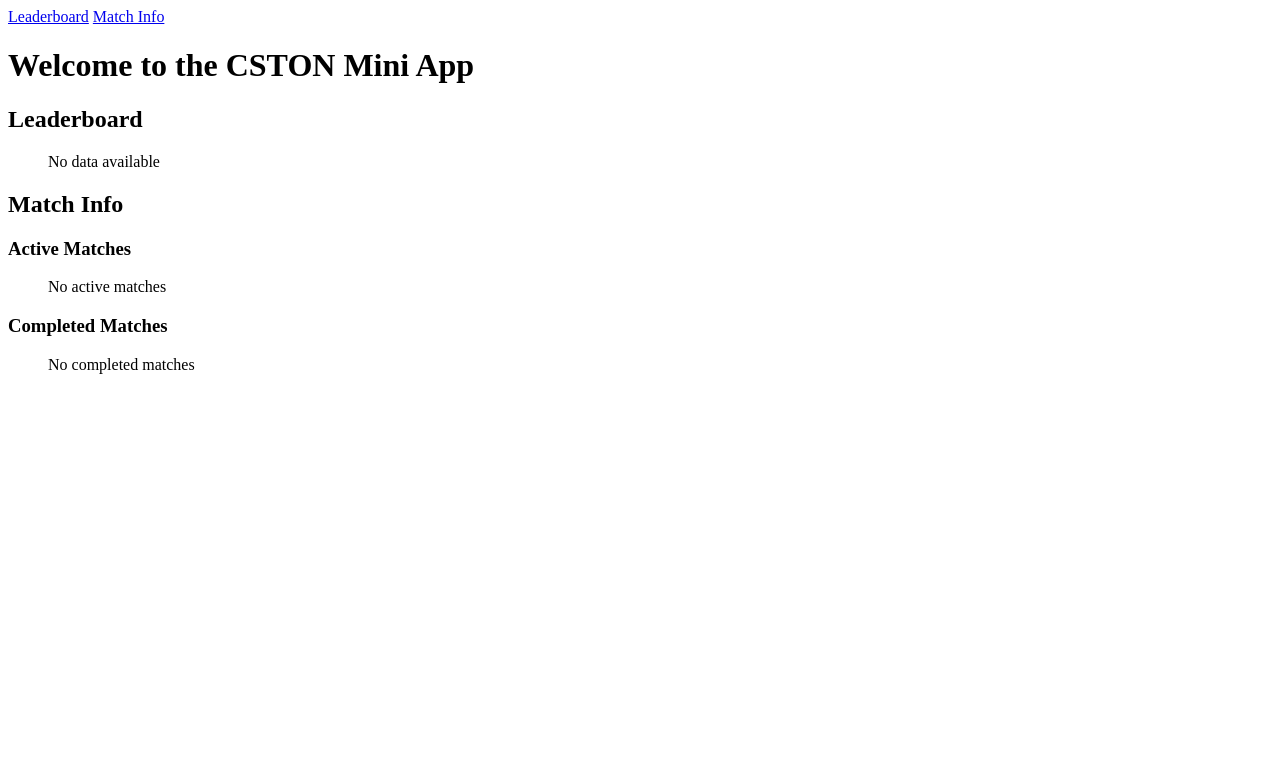
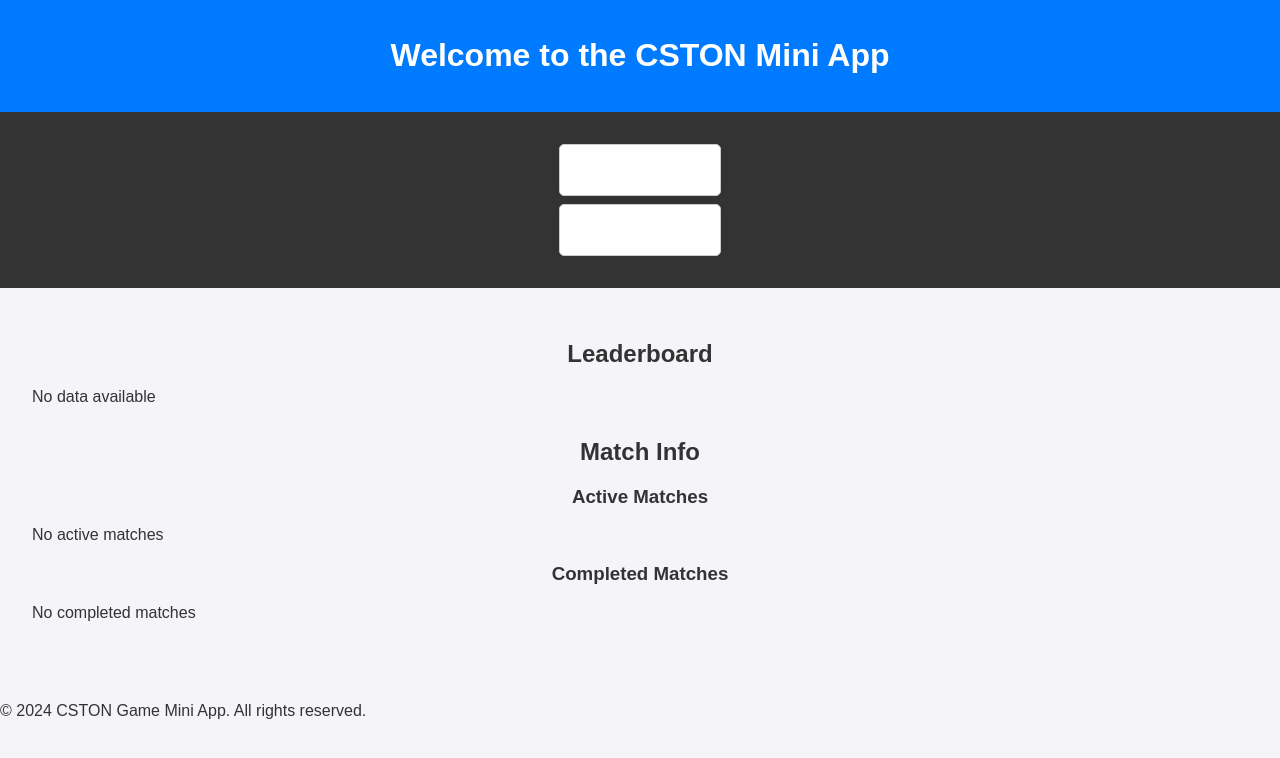
Before and after one commit to EffeneR/CSTON, a website: page public/index.html in a window 1280 px wide. Drawn offline with Linux system fonts and the light colour scheme; no server answers.

Commit message:
Update index.html

```diff
--- a/public/index.html
+++ b/public/index.html
@@ -3,37 +3,45 @@
 <head>
     <meta charset="UTF-8">
     <meta name="viewport" content="width=device-width, initial-scale=1.0">
-    <title>Mini App</title>
-    <link rel="stylesheet" href="styles.css">
+    <title>CSTON Mini App</title>
+    <link rel="stylesheet" href="style.css">
 </head>
 <body>
-    <nav>
-        <a href="#leaderboard">Leaderboard</a>
-        <a href="#matches">Match Info</a>
-    </nav>
-
     <header>
         <h1>Welcome to the CSTON Mini App</h1>
     </header>
-
+    <nav>
+        <ul>
+            <li><a href="#leaderboard">Leaderboard</a></li>
+            <li><a href="#match-info">Match Info</a></li>
+        </ul>
+    </nav>
     <main>
         <section id="leaderboard">
             <h2>Leaderboard</h2>
-            <ul id="leaderboard-container"></ul>
+            <ul id="leaderboard-container" class="card-container">
+                <!-- Populated dynamically -->
+            </ul>
         </section>
-
-        <section id="matches">
+        <section id="match-info">
             <h2>Match Info</h2>
-            <div class="matches-container">
+            <div class="match-section">
                 <h3>Active Matches</h3>
-                <ul id="active-matches"></ul>
-
+                <ul id="active-matches" class="card-container">
+                    <!-- Populated dynamically -->
+                </ul>
+            </div>
+            <div class="match-section">
                 <h3>Completed Matches</h3>
-                <ul id="completed-matches"></ul>
+                <ul id="completed-matches" class="card-container">
+                    <!-- Populated dynamically -->
+                </ul>
             </div>
         </section>
     </main>
-
+    <footer>
+        <p>&copy; 2024 CSTON Game Mini App. All rights reserved.</p>
+    </footer>
     <script src="app.js"></script>
 </body>
 </html>
```
